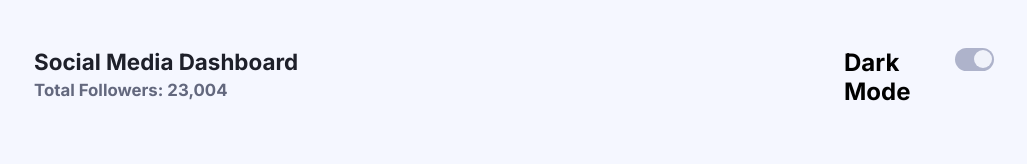
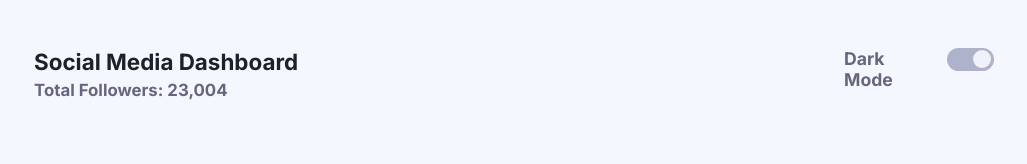
Before and after one commit to S-Devoe/socialMediaDashboard, a plain HTML site: page index.html in a window 1280 px wide. Shown: the top 164 px of the page, without its empty margins (126-1153 px from the left). Drawn offline with Linux system fonts and the light colour scheme.

Commit message:
Update index.html

```diff
--- a/index.html
+++ b/index.html
@@ -1,5 +1,5 @@
 <!DOCTYPE html>
-<html lang="en">
+<html>
 <head>
     <meta charset="UTF-8">
     <meta http-equiv="X-UA-Compatible" content="IE=edge">
@@ -18,7 +18,7 @@
             <p>Total Followers: 23,004</p>
         </div>
         <div class="dark-mode-btn">
-            <h2>Dark Mode</h2>
+            <h3>Dark Mode</h3>
             <div class="dark-mode-toggle">
                 <div class="dark-mode-circle" ></div>
             </div>
```
